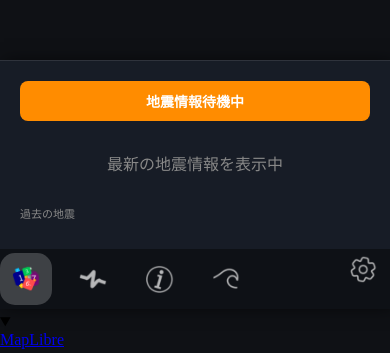
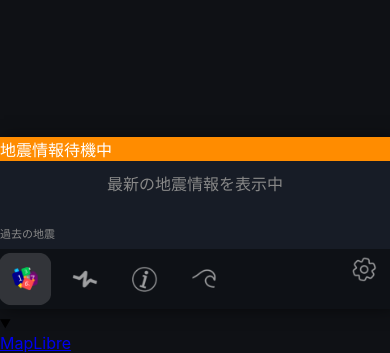
Before and after one commit to qweew-eq/eQet, a website built with Vite: page index.html in a window 390 px wide. Shown: the part 535-888 px from the top of the page. Built offline with nearby package versions, Linux system fonts and the light colour scheme; no server answers.

Commit message:
Update styles.css

```diff
--- a/src/styles.css
+++ b/src/styles.css
@@ -1,107 +1,73 @@
-/* --- BASE & MAP --- */
 body, html {
-  margin: 0;
-  padding: 0;
-  width: 100%;
-  height: 100%;
+  margin: 0; padding: 0;
+  width: 100%; height: 100%;
   overflow: hidden;
+  font-family: 'Inter', sans-serif;
   background-color: #0f1115;
 }
 
-#map {
-  position: absolute;
-  top: 0;
-  left: 0;
-  width: 100vw;
-  height: 100vh;
-  z-index: 1;
+#map { position: absolute; width: 100vw; height: 100vh; z-index: 1; }
+
+#eew-panel {
+  position: fixed; top: 0; left: 0;
+  width: 350px; height: 100vh;
+  background: rgba(25, 30, 40, 0.95);
+  color: white;
+  display: flex; flex-direction: row;
+  z-index: 999;
+  box-shadow: 4px 0 15px rgba(0,0,0,0.5);
+  backdrop-filter: blur(8px);
 }
 
-/* --- EEW PANEL LAYOUT (PC Default) --- */
-#eew-panel {
-  position: fixed !important;
-  top: 0;
-  left: 0;
-  width: 350px;
-  height: 100vh;
-  background: rgba(25, 30, 40, 0.95);
-  color: white;
-  display: flex;
-  flex-direction: row;
-  z-index: 9999 !important;
-  box-shadow: 4px 0 15px rgba(0,0,0,0.5);
-  backdrop-filter: blur(8px);
-  border-right: 1px solid rgba(255, 255, 255, 0.1);
-  transition: transform 0.3s cubic-bezier(0.4, 0, 0.2, 1);
-}
-
+/* ICON SIDEBAR */
 .icon-gutter {
   width: 70px;
   background: rgba(0, 0, 0, 0.4);
-  display: flex;
-  flex-direction: column;
+  display: flex; flex-direction: column;
   align-items: center;
-  padding-top: 20px;
-  gap: 15px;
-  flex-shrink: 0;
+  padding: 20px 0; gap: 10px;
 }
 
+.spacer { flex-grow: 1; }
+
 .side-icon {
-  width: 28px;
-  height: 28px;
-  cursor: pointer;
-  padding: 12px;
-  border-radius: 15px;
-  opacity: 0.7;
-  transition: all 0.2s ease;
+  width: 26px; height: 26px;
+  padding: 12px; cursor: pointer;
+  border-radius: 12px; opacity: 0.6;
+  transition: 0.2s cubic-bezier(0.4, 0, 0.2, 1);
 }
 
+.side-icon:hover { opacity: 1; background: rgba(255,255,255,0.05); }
+
+/* ACTIVE HIGHLIGHT */
 .active-icon {
-  background: rgba(255, 255, 255, 0.2) !important;
-  opacity: 1;
+  opacity: 1 !important;
+  background: rgba(255, 255, 255, 0.15) !important;
+  transform: scale(1.05);
 }
 
-.panel-content {
-  flex-grow: 1;
-  padding: 20px;
-  display: flex;
-  flex-direction: column;
-  overflow-y: auto;
+/* MOBILE ADAPTATION */
+@media (max-width: 600px) {
+  #eew-panel {
+    width: 100vw; height: auto; max-height: 45vh;
+    top: auto; bottom: 0;
+    flex-direction: column-reverse;
+  }
+  .icon-gutter {
+    width: 100%; height: 60px;
+    flex-direction: row; padding: 0;
+    justify-content: space-around;
+  }
+  .spacer { display: none; } /* Kills the gap that pushes gear too high */
 }
 
-/* --- MOBILE OPTIMIZATION --- */
-@media (max-width: 600px) {
-  #eew-panel {
-    width: 100vw;
-    height: auto;
-    max-height: 45vh;
-    top: auto;
-    bottom: 0;
-    flex-direction: column-reverse;
-    border-right: none;
-    border-top: 1px solid rgba(255,255,255,0.1);
-  }
-
-  .icon-gutter {
-    width: 100%;
-    height: 60px;
-    flex-direction: row;
-    justify-content: space-around;
-    padding: 0;
-  }
+/* SETTINGS UI */
+#settings-overlay {
+  position: fixed; top: 0; left: 0; width: 100vw; height: 100vh;
+  background: rgba(0,0,0,0.85); z-index: 10000;
+  display: flex; justify-content: center; align-items: center;
 }
-
-/* --- SHINDO/INTENSITY PILLS --- */
-.alert-pill {
-  padding: 10px;
-  border-radius: 8px;
-  font-weight: 900;
-  margin-bottom: 20px;
-  text-align: center;
-  font-size: 14px;
+.settings-window {
+  background: #1e222d; padding: 40px; border-radius: 24px;
+  color: white; text-align: center; border: 1px solid rgba(255,255,255,0.1);
 }
-
-.shindo-img {
-  width: 80px;
-  height: 80px;
-}
```
